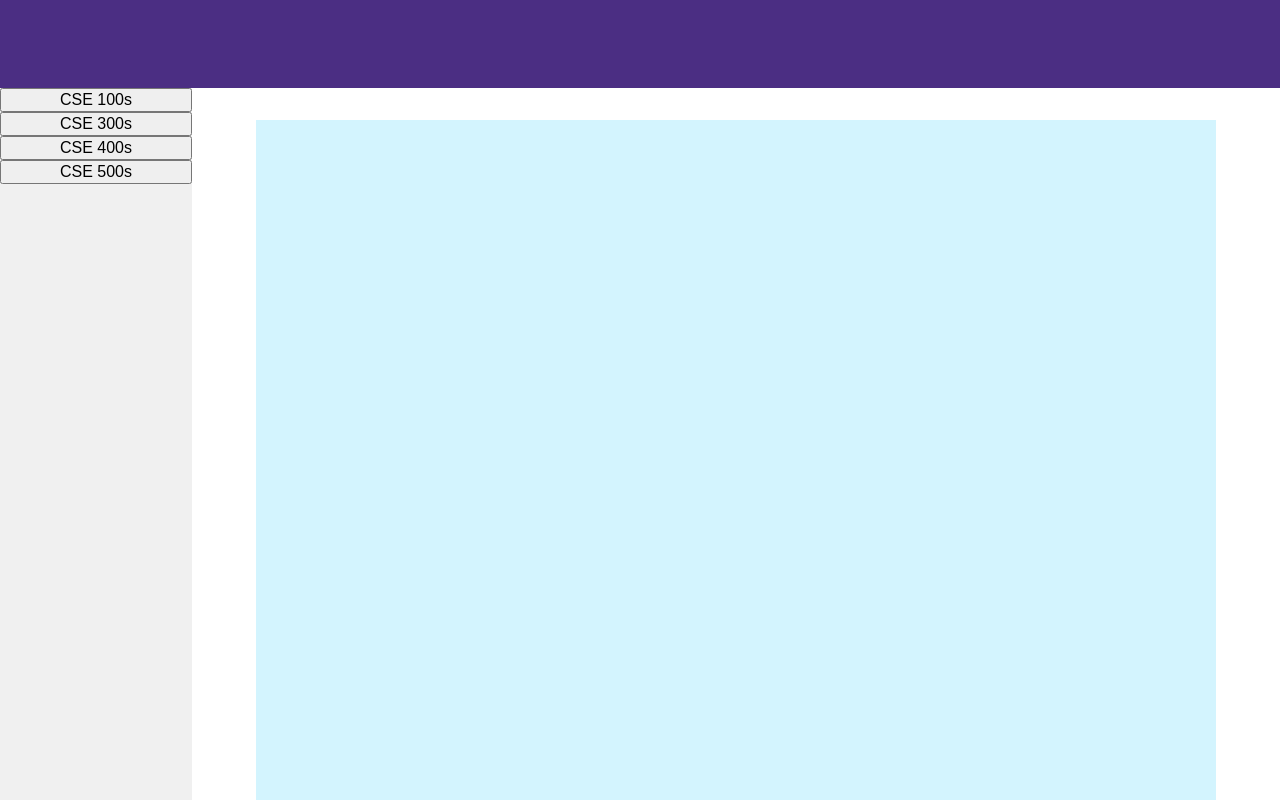
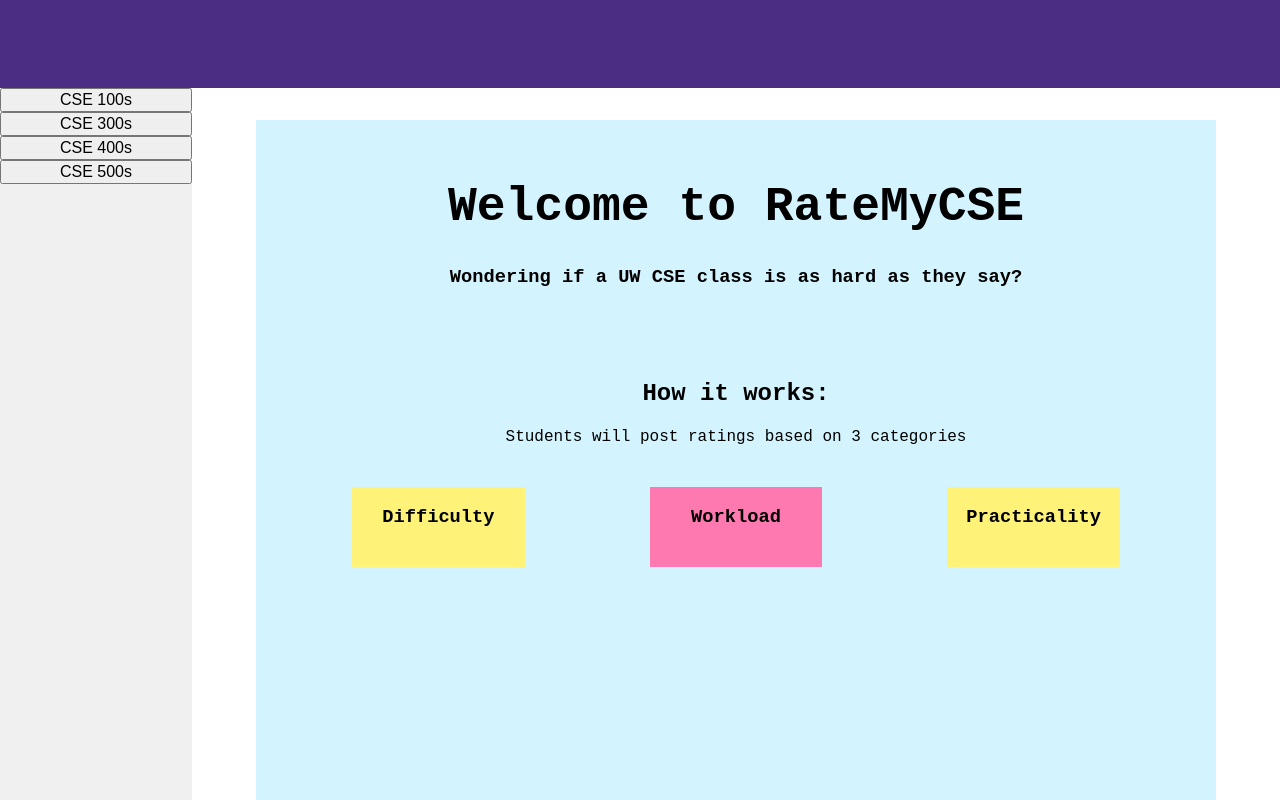
Before and after one commit to twang7310/rate-my-cse, a React (Create React App) app in the folder app/: page / in a window 1280 px wide. Shown: the top 800 px of the page. Built offline with nearby package versions, Linux system fonts and the light colour scheme.

Commit message:
homepage text in progress

```diff
--- a/app/src/Homepage/Homepage-components.tsx
+++ b/app/src/Homepage/Homepage-components.tsx
@@ -32,7 +32,24 @@ export const LevelTab: React.FC<{ classlevel: string }> = ({ classlevel }) => {
 export const InnerPage: React.FC = () => {
     return (
         <div className="innerpage">
-            {/* This is the content of the inner page */}
+          {/* This is the content of the inner page */}
+          <h1 className="welcome">Welcome to RateMyCSE</h1>
+          <h3>Wondering if a UW CSE class is as hard as they say?</h3>
+          <div className="howitworks">
+            <h2>How it works:</h2>
+            <h4 className="explanation">
+              Students will post ratings based on 3 categories
+            </h4>
+            <div className="diff-box">
+              <h3>Difficulty</h3>
+            </div>
+            <div className="work-box">
+              <h3>Workload</h3>
+            </div>
+            <div className="prac-box">
+              <h3>Practicality</h3>
+            </div>
+          </div>
         </div>
     );
 }
--- a/app/src/Homepage/Homepage.css
+++ b/app/src/Homepage/Homepage.css
@@ -35,6 +35,7 @@
 
 .innerpage {
   background-color: #d3f4fe;
+  font-family: monospace, "Ubuntu", "Courier New";
   position: absolute;
   top: 15%;
   left: 20%;
@@ -42,3 +43,47 @@
   height: 200vh;
   text-align: center;
 }
+
+.welcome {
+  text-align: center;
+  margin-top: 60px;
+  font-size: 300%;
+}
+
+.howitworks {
+  position: absolute;
+  top: 15%;
+  height: 50%;
+  width: 100%;
+}
+
+.explanation {
+  font-weight: normal;
+}
+
+.diff-box {
+  background-color: #fff279;
+  position: absolute;
+  margin-top: 20px;
+  left: 10%;
+  height: 10%;
+  width: 18%;
+}
+
+.work-box {
+  background-color: #ff79b1;
+  position: absolute;
+  margin-top: 20px;
+  left: 41%;
+  height: 10%;
+  width: 18%;
+}
+
+.prac-box {
+  background-color: #fff279;
+  position: absolute;
+  margin-top: 20px;
+  right: 10%;
+  height: 10%;
+  width: 18%;
+}
```
